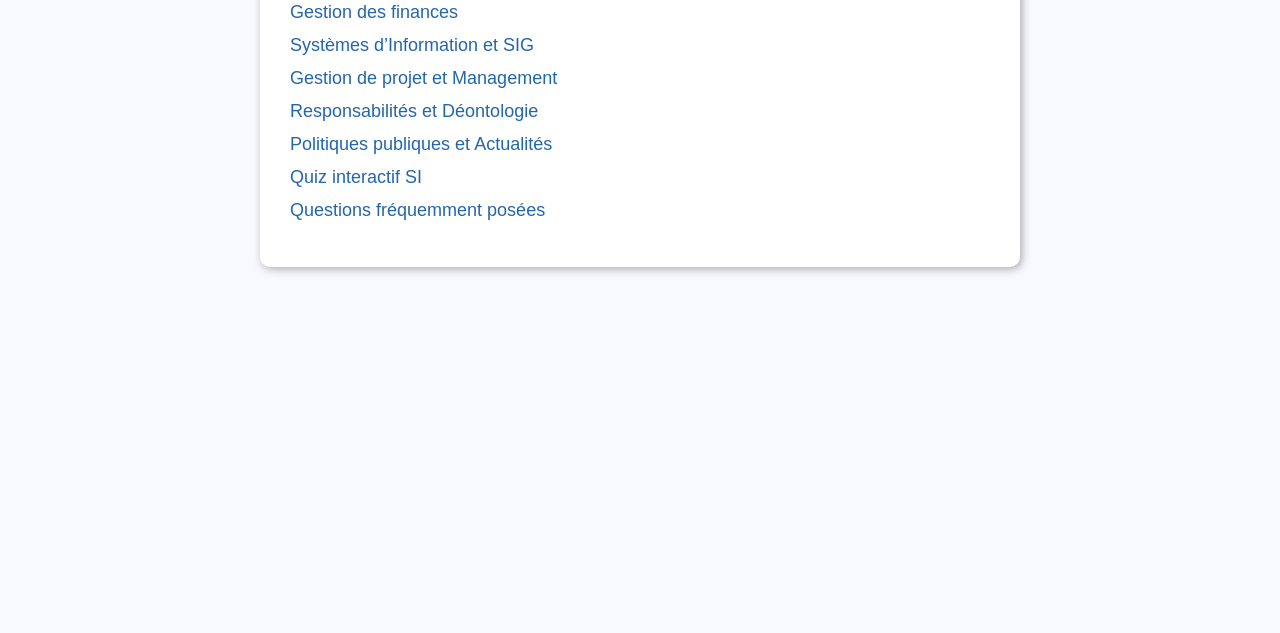
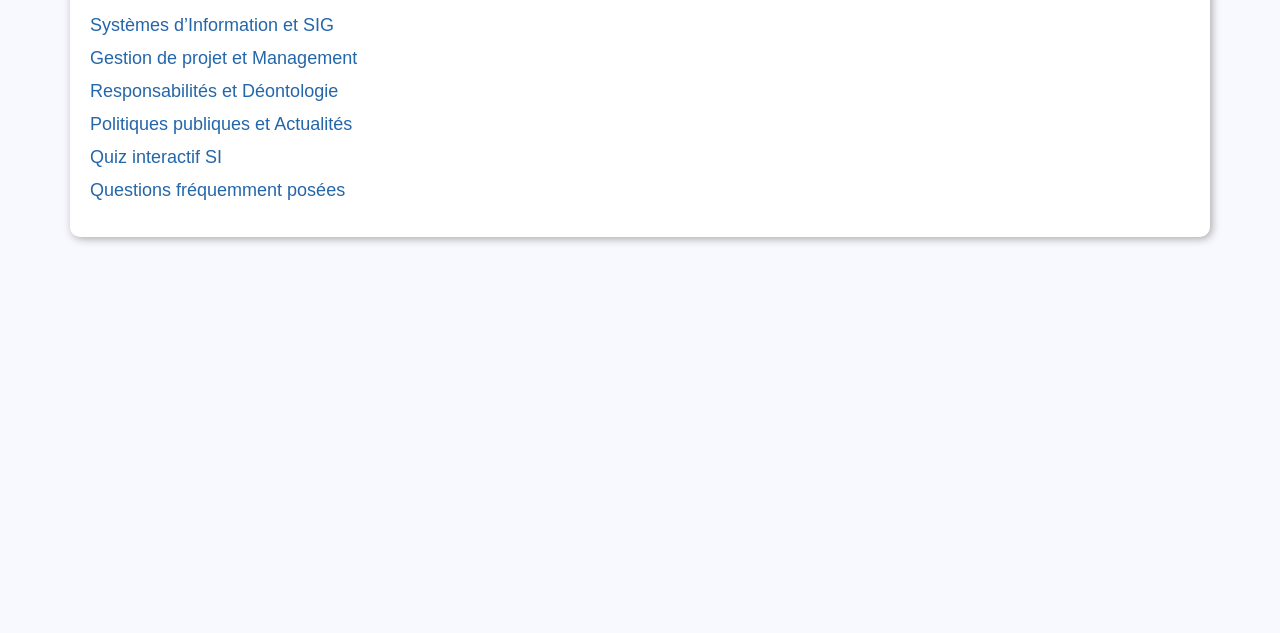
Before and after one commit to aurelieleger49-ops/oral-ingenieur-territorial, a plain HTML site: page index.html in a window 1280 px wide. Shown: the part 167-800 px from the top of the page. Drawn offline with Linux system fonts and the light colour scheme.

Commit message:
Add files via upload

```diff
--- a/style.css
+++ b/style.css
@@ -4,10 +4,10 @@ body {
     color: #222;
 }
 #index-container, #theme-container, #quiz-container, #questions-container {
-    width: 700px;
-    margin: 30px auto;
+    width: 1100px;
+    margin: 20px auto;
     background: #fff;
-    padding: 30px;
+    padding: 20px;
     border-radius: 10px;
     box-shadow: 2px 2px 8px #aaa;
 }
```
